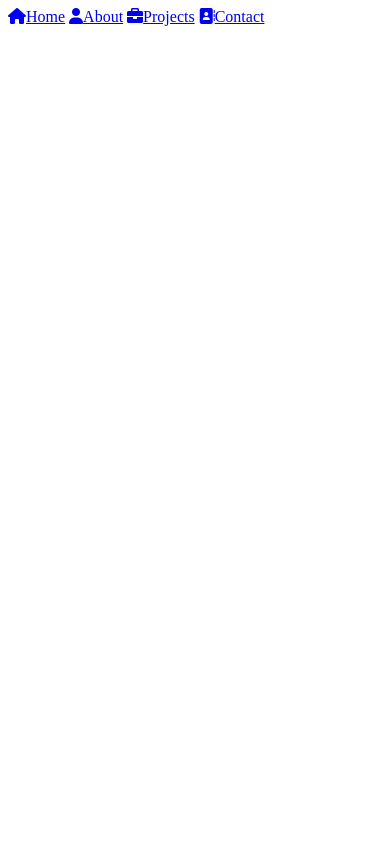
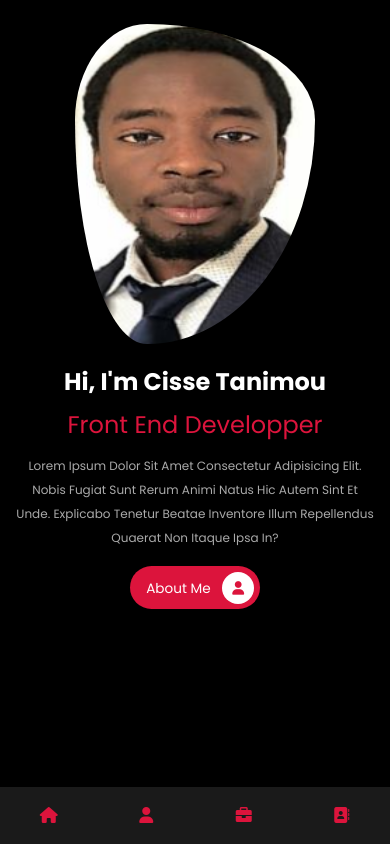
Before and after one commit to Tanimou/portfolio1, a plain HTML site: page home.html in a window 390 px wide. Drawn offline with Linux system fonts and the light colour scheme.

Commit message:
making home page

```diff
--- a/about.html
+++ b/about.html
@@ -0,0 +1,24 @@
+<!DOCTYPE html>
+<html lang="en">
+
+<head>
+    <meta charset="UTF-8">
+    <meta http-equiv="X-UA-Compatible" content="IE=edge">
+    <meta name="viewport" content="width=device-width, initial-scale=1.0">
+    <title>About</title>
+    <link rel="stylesheet" href="https://cdnjs.cloudflare.com/ajax/libs/font-awesome/6.0.0-beta3/css/all.min.css">
+    <link rel="stylesheet" href="css/style.css">
+</head>
+
+<body>
+    <nav class="navbar">
+        <a href="home.html"><i class="fas fa-home"></i><span>Home</span></a>
+        <a href="about.html"><i class="fas fa-user"></i><span>About</span></a>
+        <a href="projects.html"><i class="fas fa-briefcase"></i><span>Projects</span></a>
+        <a href="contact.html"><i class="fas fa-address-book"></i><span>Contact</span></a>
+
+    </nav>
+
+</body>
+
+</html>
--- a/css/style.scss
+++ b/css/style.scss
@@ -40,6 +40,7 @@ body{
 }
 
 .navbar{
+    position:fixed;
     bottom: 0;
     left: 0;
     right: 0;
@@ -53,7 +54,8 @@ body{
         background:$light-bg;
         flex:1;
         color:$white;
-
+        text-align: center;
+        transition:.2s linear;
         i{
             color:$crimson;
             padding-right:.5rem;
@@ -61,6 +63,121 @@ body{
 
         &:hover{
             background:$crimson;
+            padding-right:6rem;
+            i{
+                color:$white;
+            }
         }
     }
 }
+section{
+    padding:5rem 9%;
+}
+.btn{
+    display:inline-block;
+    margin-top: 1rem;
+    border-radius: 5rem;
+    background:$crimson;
+    padding:.7rem;
+    font-size:1.7rem;
+    color:$white;
+    padding-left: 2rem;
+
+    i{
+        height:4rem;
+        width:4rem;
+        line-height: 4rem;
+        font-size:1.7rem;
+        text-align: center;
+        background:$white;
+        color:$crimson;
+        border-radius:50%;
+        margin-left: 1rem;
+        transition:.2s linear;
+    }
+    &:hover i{
+margin-left: 2rem;
+    }
+}
+.home{
+    display:flex;
+    align-items:center;
+    flex-wrap: wrap;
+    gap: 4rem;
+    min-height:calc(100vh-6.5rem) ;
+}
+
+.image{
+    flex:1 1 42rem;
+    text-align:center;
+    img{
+        height:50rem;
+        width:50rem;
+        border-radius:30% 70% 70% 30%/30% 30% 70% 70%;
+    }
+}
+
+.content{
+    flex:1 1 42rem;
+    h3{
+        color: $white;
+        font-size:4rem;
+        padding-bottom:.5rem;
+    }
+    span{
+        font: size 3rem;
+        color:$crimson;
+        padding: .5rem 0;
+        display:block;
+    }
+    p{
+        font-size: 1.5rem;
+        color:$light-color;
+        line-height:2;
+        padding:1rem 0;
+    }
+}
+@media (max-width:1200px){
+    html{
+        font-size: 55%;
+    }
+    section{
+    padding:3rem 2rem;
+}
+}
+@media (max-width:768px){
+    .navbar{
+      a{
+          i{
+              padding:0;
+          }
+          span{
+              display:none;
+          }
+          &:hover{
+              padding-bottom: 2rem;
+          }
+      }
+    }
+    .home{
+        text-align:center;
+        gap:2rem;
+        .image img{
+            height:30rem;
+            width:30rem;
+        }
+        .content{
+            h3{
+              font-size:3rem;
+            }
+            span{
+                font:size 2.5rem;
+            }
+        }
+    }
+}
+@media (max-width:450px){
+    html{
+        font-size: 50%;
+    }
+}
--- a/home.html
+++ b/home.html
@@ -18,6 +18,19 @@
         <a href="contact.html"><i class="fas fa-address-book"></i><span>Contact</span></a>
 
     </nav>
+
+    <section class="home">
+        <div class="image">
+            <img src="images/user-img.jpg" alt="">
+        </div>
+        <div class="content">
+            <h3>Hi, I'm Cisse Tanimou</h3>
+            <span>front end developper</span>
+            <p>Lorem ipsum dolor sit amet consectetur adipisicing elit. Nobis fugiat sunt rerum animi natus hic autem sint et unde. Explicabo tenetur
+                beatae inventore illum repellendus quaerat non itaque ipsa in?</p>
+            <a href="#" class="btn">about me  <i class="fas fa-user"></i></a>
+        </div>
+    </section>
 </body>
 
 </html>
--- a/package.json
+++ /dev/null
@@ -1,5 +0,0 @@
-{
-  "devDependencies": {
-    "hint": "^6.1.9"
-  }
-}
```
Also changed, not shown: contact.html (+24 -0 lines), projects.html (+24 -0 lines), css/style.css, images/user-img.jpg (added), 1 other file.
